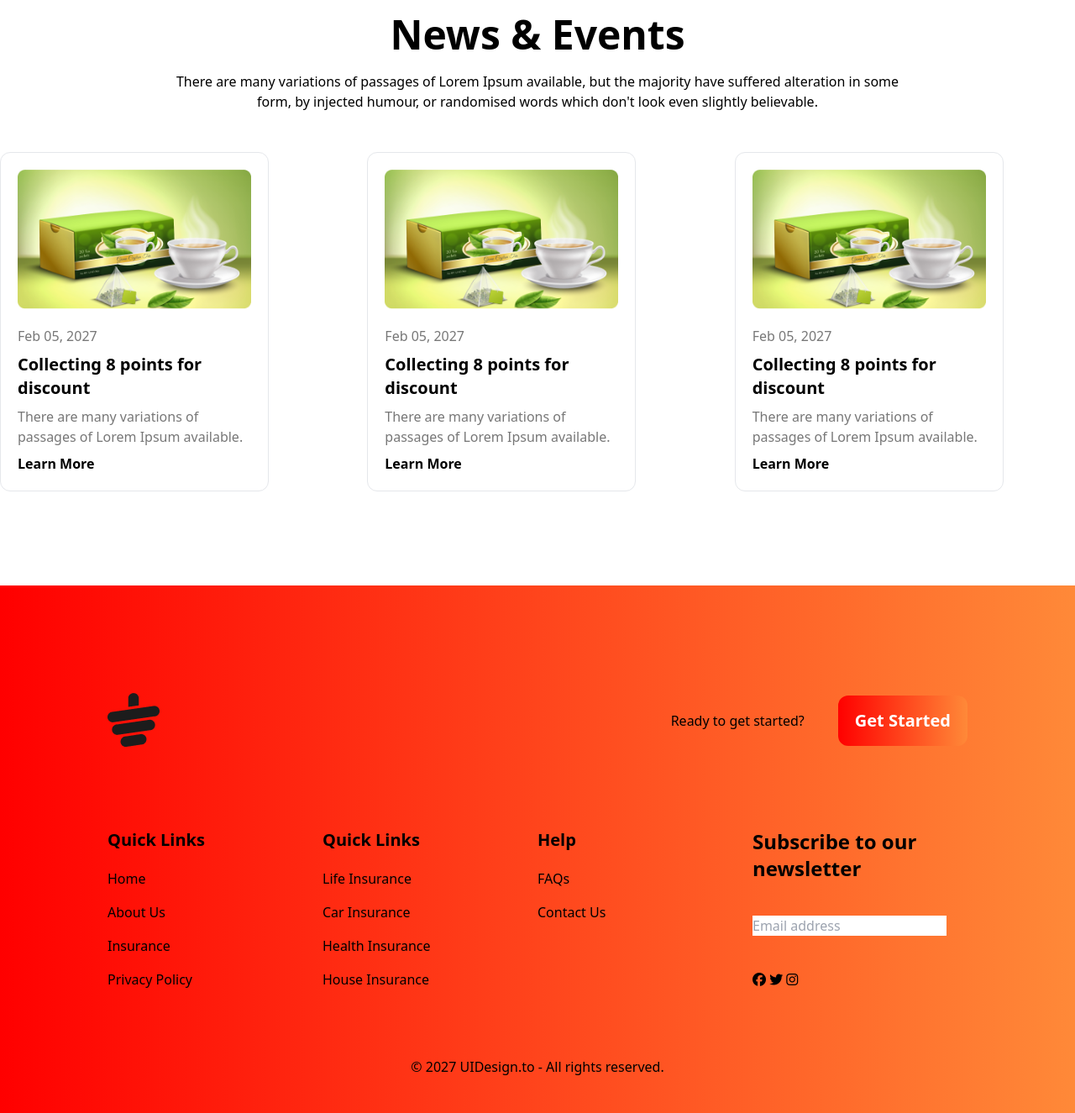
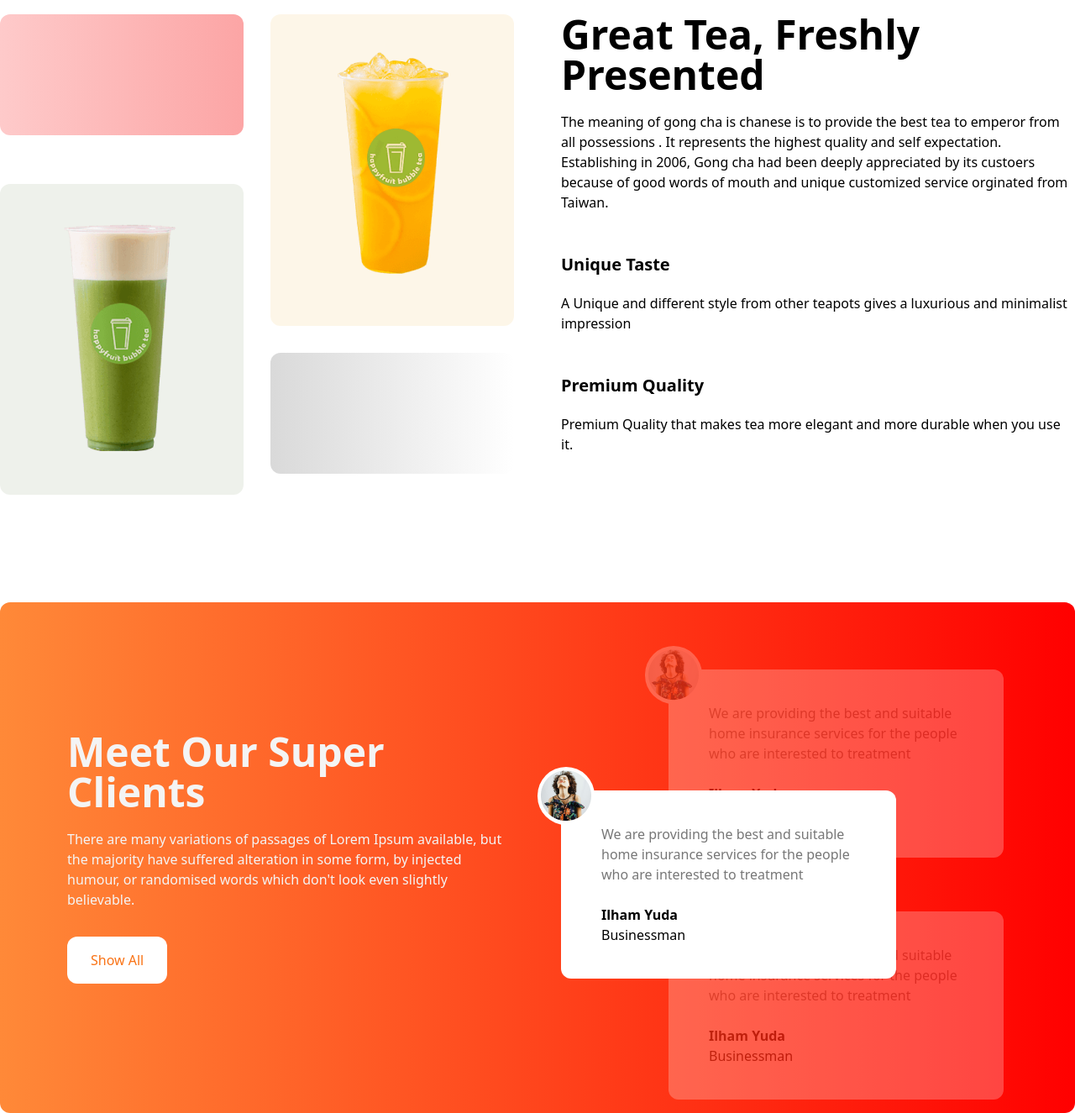
Before and after one commit to masudulalam/Tea-House-Project-With-Tailwind, a plain HTML site: page index.html in a window 1280 px wide. Shown: the part 2020-3345 px from the top of the page at 84% size. Drawn offline with nearby package versions, Linux system fonts and the light colour scheme.

Commit message:
added meet our client section

```diff
--- a/index.html
+++ b/index.html
@@ -135,12 +135,92 @@
                     when you use it.</p>
             </div>
         </section>
+        <!-- Great tea section 2 -->
+        <section class="grid grid-cols-1 lg:grid-cols-2 lg:gap-14">
+            <!-- image section -->
+            <div class="grid grid-cols-1 lg:grid-cols-2 lg:grid-rows-3 gap-8">
+                <div class="bg-gradient-to-r from-red-200 to-red-300 rounded-xl h-36"></div>
+                <div class="row-span-2 bg-[#E6A6231A] rounded-xl py-11">
+                    <img class="mx-auto" src="./images/fresh-1.png" alt="image">
+                </div>
+                <div class="row-span-2 bg-[#5776391A] rounded-xl py-11">
+                    <img class="mx-auto" src="./images/fresh-2.png" alt="image">
+                </div>
+                <div class="bg-gradient-to-r from-[#D9D9D9] to-[#FFFFFF] rounded-xl h-36"></div>
+            </div>
+            <!-- text section -->
+            <div class="">
+                <h2 class="text-5xl font-extrabold">Great Tea, Freshly Presented</h2>
+                <p class="text-base font-medium mt-5 mb-12">The meaning of gong cha is chanese is to provide the best
+                    tea to emperor from all possessions . It
+                    represents the highest quality and self expectation. Establishing in 2006, Gong cha had been deeply
+                    appreciated by its custoers because of good words of mouth and unique customized service orginated
+                    from Taiwan.</p>
+                <h5 class="text-xl font-extrabold">Unique Taste</h5>
+                <p class="text-base font-medium mt-5 mb-12">A Unique and different style from other teapots gives a
+                    luxurious and minimalist impression</p>
+                <h5 class="text-xl font-extrabold">Premium Quality</h5>
+                <p class="text-base font-medium mt-5 mb-12">Premium Quality that makes tea more elegant and more durable
+                    when you use it.</p>
+            </div>
+        </section>
 
         <!-- meet our client section -->
-        <section></section>
+        <section
+            class="mt-32 bg-gradient-to-r from-[#FF8938] to-[#FF0000] rounded-xl grid grid-cols-1 lg:grid-cols-2 lg:gap-14 p-7 lg:p-20">
+            <!-- text section -->
+            <div class="text-[#F4F4F4] m-auto">
+                <h2 class="text-5xl font-extrabold">Meet Our Super Clients</h2>
+                <p class="text-base font-medium mt-5 mb-8">There are many variations of passages of Lorem Ipsum
+                    available, but the majority have suffered alteration in some form, by injected humour, or randomised
+                    words which don't look even slightly believable. </p>
+                <button class="bg-white text-orange-500 px-7 py-4 rounded-xl">Show All</button>
+            </div>
+            <!-- card section -->
+            <div class="relative">
+                <!-- middle card -->
+                <div class="absolute z-10 top-36">
+                    <div class="md:left-32 h-56 w-full md:w-3/4 bg-white rounded-xl pt-10 pb-8 pr-8 pl-12">
+                        <div class="absolute -top-7 -left-7 bg-white rounded-full">
+                            <img class="p-1" src="./images/client.png" alt="image">
+                        </div>
+                        <div>
+                            <p class="text-[#777777]">We are providing the best and suitable home insurance services for the
+                                people who are interested to treatment</p> <br>
+                            <p class="font-bold">Ilham Yuda</p>
+                            <p class="font-medium">Businessman</p>
+                        </div>
+                    </div>
+                 </div>
+                <!-- top card -->
+                <div class="relative left-4 md:left-32 h-56 w-full md:w-3/4 bg-white rounded-xl pt-10 pb-8 pr-8 pl-12 opacity-25">
+                    <div class="absolute -top-7 -left-7 bg-white rounded-full">
+                        <img class="p-1" src="./images/client.png" alt="image">
+                    </div>
+                    <div>
+                        <p class="text-[#777777]">We are providing the best and suitable home insurance services for the
+                            people who are interested to treatment</p> <br>
+                        <p class="font-bold">Ilham Yuda</p>
+                        <p class="font-medium">Businessman</p>
+                    </div>
+                </div>
+                <!-- bottom card -->
+                <div class="relative left-4 md:left-32 h-56 w-full md:w-3/4 bg-white rounded-xl pt-10 pb-8 pr-8 pl-12 top-16 opacity-25">
+                    <div class="absolute -top-7 -left-7 bg-white rounded-full">
+                        <img class="p-1" src="./images/client.png" alt="image">
+                    </div>
+                    <div>
+                        <p class="text-[#777777]">We are providing the best and suitable home insurance services for the
+                            people who are interested to treatment</p> <br>
+                        <p class="font-bold">Ilham Yuda</p>
+                        <p class="font-medium">Businessman</p>
+                    </div>
+                </div>
+            </div>
+        </section>
 
         <!-- news and events section -->
-        <section>
+        <section class="mt-32">
             <!-- title -->
             <div class="text-center">
                 <h2 class="text-5xl font-extrabold">News & Events</h2>
@@ -157,7 +237,8 @@
                     <img class="mb-5" src="./images/news-1.png" alt="image">
                     <p class="text-base font-medium text-[#777777]">Feb 05, 2027</p>
                     <h5 class="text-xl font-extrabold my-2">Collecting 8 points for discount</h5>
-                    <p class="text-base font-medium text-[#777777]">There are many variations of passages of Lorem Ipsum available.</p>
+                    <p class="text-base font-medium text-[#777777]">There are many variations of passages of Lorem Ipsum
+                        available.</p>
                     <p class="text-base font-bold mt-2">Learn More</p>
                 </div>
                 <!-- card 2-->
@@ -165,7 +246,8 @@
                     <img class="mb-5" src="./images/news-1.png" alt="image">
                     <p class="text-base font-medium text-[#777777]">Feb 05, 2027</p>
                     <h5 class="text-xl font-extrabold my-2">Collecting 8 points for discount</h5>
-                    <p class="text-base font-medium text-[#777777]">There are many variations of passages of Lorem Ipsum available.</p>
+                    <p class="text-base font-medium text-[#777777]">There are many variations of passages of Lorem Ipsum
+                        available.</p>
                     <p class="text-base font-bold mt-2">Learn More</p>
                 </div>
                 <!-- card 3-->
@@ -173,7 +255,8 @@
                     <img class="mb-5" src="./images/news-1.png" alt="image">
                     <p class="text-base font-medium text-[#777777]">Feb 05, 2027</p>
                     <h5 class="text-xl font-extrabold my-2">Collecting 8 points for discount</h5>
-                    <p class="text-base font-medium text-[#777777]">There are many variations of passages of Lorem Ipsum available.</p>
+                    <p class="text-base font-medium text-[#777777]">There are many variations of passages of Lorem Ipsum
+                        available.</p>
                     <p class="text-base font-bold mt-2">Learn More</p>
                 </div>
             </div>
@@ -190,7 +273,9 @@
                 </div>
                 <div class="flex items-center gap-10">
                     <p>Ready to get started?</p>
-                    <button class="px-5 py-4 bg-gradient-to-r from-[#FF0000] to-[#FF8938] rounded-xl text-xl font-bold text-white">Get Started</button>
+                    <button
+                        class="px-5 py-4 bg-gradient-to-r from-[#FF0000] to-[#FF8938] rounded-xl text-xl font-bold text-white">Get
+                        Started</button>
                 </div>
             </div>
             <!-- part 2 -->
```
Lines whose indentation alone changed are shown as unchanged.
